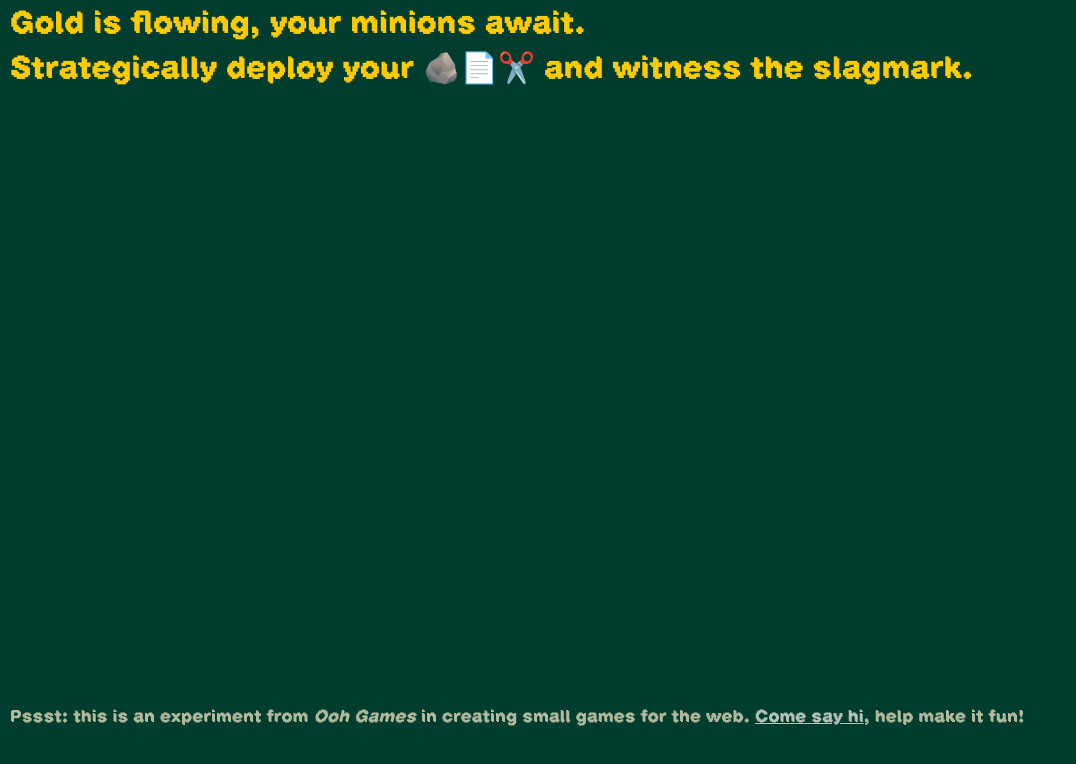
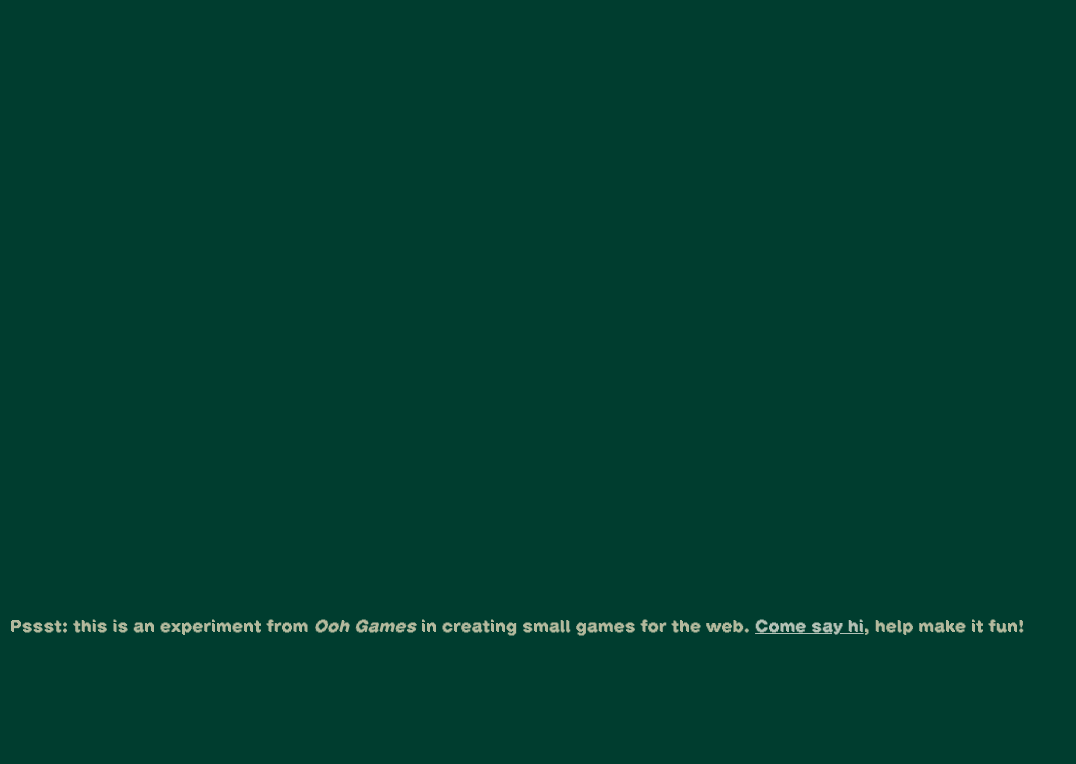
Before and after one commit to oskarrough/slagmark, a website built with Vite: page index.html in a window 1280 px wide. Shown: the whole page, without its empty margins (0-1076 px from the left). Built offline with nearby package versions, Linux system fonts and the light colour scheme; no server answers; what usignal would draw is missing.

Commit message:
Hide splash

```diff
--- a/index.html
+++ b/index.html
@@ -8,7 +8,7 @@
 	</head>
 	<body>
 
-		<article class="Splash">
+		<article hidden class="Splash">
 			<h1>
 				<span>Gold is flowing,</span> <span>your minions await.</span><br/>
 				<span>Strategically deploy your</span>
```
